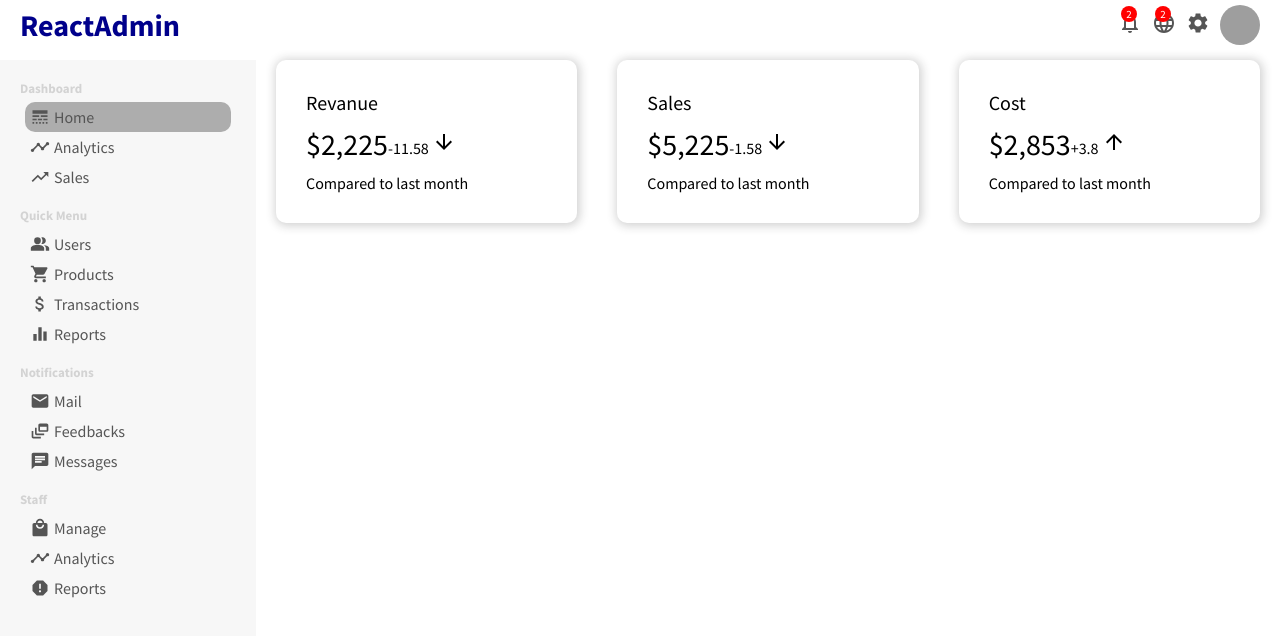
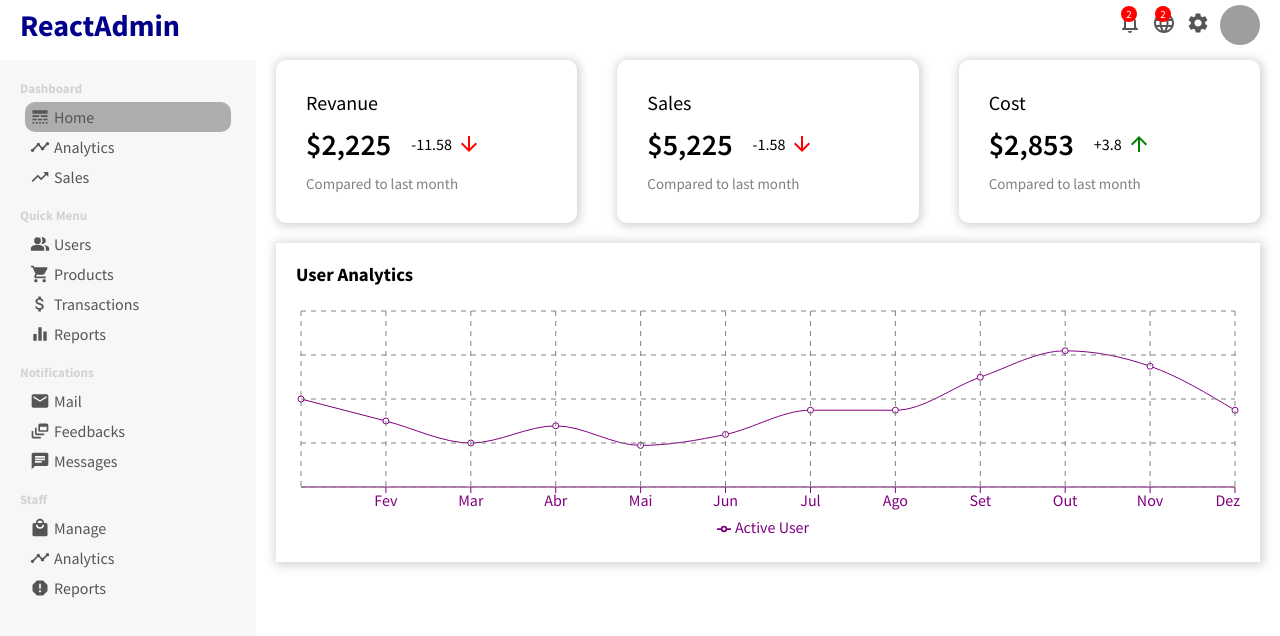
Before and after one commit to Sammynauta/DASHBOARD, a React (Create React App) app: page / in a window 1280 px wide. Shown: the top 636 px of the page. Built offline with nearby package versions, Linux system fonts and the light colour scheme; grey boxes are pictures that could not be loaded.

Commit message:
inserindo grafico de usuarios.

```diff
--- /dev/null
+++ b/src/components/chart/Chart.css
@@ -0,0 +1,9 @@
+.chart {
+    margin: 20px;
+    padding: 20px;
+    box-shadow: 1px 1px 10px 2px #24242434;
+}
+
+.chartTitle {
+    margin-bottom: 20px;
+}
--- /dev/null
+++ b/src/components/chart/Chart.jsx
@@ -0,0 +1,27 @@
+import "./Chart.css";
+import {
+  LineChart,
+  Line,
+  XAxis,
+  CartesianGrid,
+  Tooltip,
+  Legend,
+  ResponsiveContainer,
+} from "recharts";
+
+export default function Chart({title, data, dataKey, grid}) {
+  return (
+    <div className="chart">
+      <h3 className="chartTitle">{title}</h3>
+      <ResponsiveContainer width="100%" aspect={4 / 1}>
+        <LineChart data={data}>
+            <XAxis dataKey="name" stroke="purple" />
+            <Line type='monotone' dataKey={dataKey} stroke="purple"/>
+            <Tooltip />
+            { grid && < CartesianGrid stroke="gray" strokeDasharray="5 5" /> }
+            <Legend />
+        </LineChart>
+      </ResponsiveContainer>
+    </div>
+  );
+}
--- a/src/components/featuredInfo/FeaturedInfo.css
+++ b/src/components/featuredInfo/FeaturedInfo.css
@@ -25,4 +25,26 @@
 
 .featuredMoney {
     font-size: 30px;
+    font-weight: 600;
 }
+
+.featuredMoneyRate {
+    display: flex;
+    align-items: center;
+    margin-left: 20px;
+}
+
+.featuredIcon {
+    font-size: 12px;
+    margin-left: 5px;
+    color: green;
+}
+
+.featuredIcon.negative {
+    color: red;
+}
+
+.featuredSub {
+    font-size: 15px;
+    color: gray;
+}
--- a/src/components/featuredInfo/FeaturedInfo.jsx
+++ b/src/components/featuredInfo/FeaturedInfo.jsx
@@ -8,7 +8,7 @@ export default function FeaturedInfo() {
                 <span className="featuredTitle">Revanue</span>
                 <div className="featuredMoneyContainer">
                     <span className="featuredMoney">$2,225</span>
-                    <span className="featuredMoneyRate">-11.58 <ArrowDownward /> </span>
+                    <span className="featuredMoneyRate">-11.58 <ArrowDownward className="featuredIcon negative" /> </span>
                 </div>
                 <span className="featuredSub">Compared to last month</span>
             </div>
@@ -16,7 +16,7 @@ export default function FeaturedInfo() {
                 <span className="featuredTitle">Sales</span>
                 <div className="featuredMoneyContainer">
                     <span className="featuredMoney">$5,225</span>
-                    <span className="featuredMoneyRate">-1.58 <ArrowDownward /> </span>
+                    <span className="featuredMoneyRate">-1.58 <ArrowDownward className="featuredIcon negative" /> </span>
                 </div>
                 <span className="featuredSub">Compared to last month</span>
             </div>
@@ -24,7 +24,7 @@ export default function FeaturedInfo() {
                 <span className="featuredTitle">Cost</span>
                 <div className="featuredMoneyContainer">
                     <span className="featuredMoney">$2,853</span>
-                    <span className="featuredMoneyRate"> +3.8 <ArrowUpward /> </span>
+                    <span className="featuredMoneyRate"> +3.8 <ArrowUpward className="featuredIcon" /> </span>
                 </div>
                 <span className="featuredSub">Compared to last month</span>
             </div>
--- /dev/null
+++ b/src/dummyData.js
@@ -0,0 +1,50 @@
+ export const Userdata = [
+    {
+        name: "Jan",
+        "Active User": 4000,
+    },
+    {
+        name: "Fev",
+        "Active User": 3000,
+    },
+    {
+        name: "Mar",
+        "Active User": 2000,
+    },
+    {
+        name: "Abr",
+        "Active User": 2780,
+    },
+    {
+        name: "Mai",
+        "Active User": 1890,
+    },
+    {
+        name: "Jun",
+        "Active User": 2390,
+    },
+    {
+        name: "Jul",
+        "Active User": 3490,
+    },
+    {
+        name: "Ago",
+        "Active User": 3490,
+    },
+    {
+        name: "Set",
+        "Active User": 4990,
+    },
+    {
+        name: "Out",
+        "Active User": 6190,
+    },
+    {
+        name: "Nov",
+        "Active User": 5490,
+    },
+    {
+        name: "Dez",
+        "Active User": 3490,
+    },
+];
--- a/src/pages/home/Home.jsx
+++ b/src/pages/home/Home.jsx
@@ -1,10 +1,13 @@
+import Chart from "../../components/chart/Chart";
 import FeaturedInfo from "../../components/featuredInfo/FeaturedInfo";
 import "./Home.css";
+import { Userdata } from "../../dummyData";
 
 export default function Home() {
   return (
     <div className="home">
       <FeaturedInfo />
+      <Chart data={Userdata} title="User Analytics" grid dataKey='Active User'/>
     </div>
   );
 }
```
